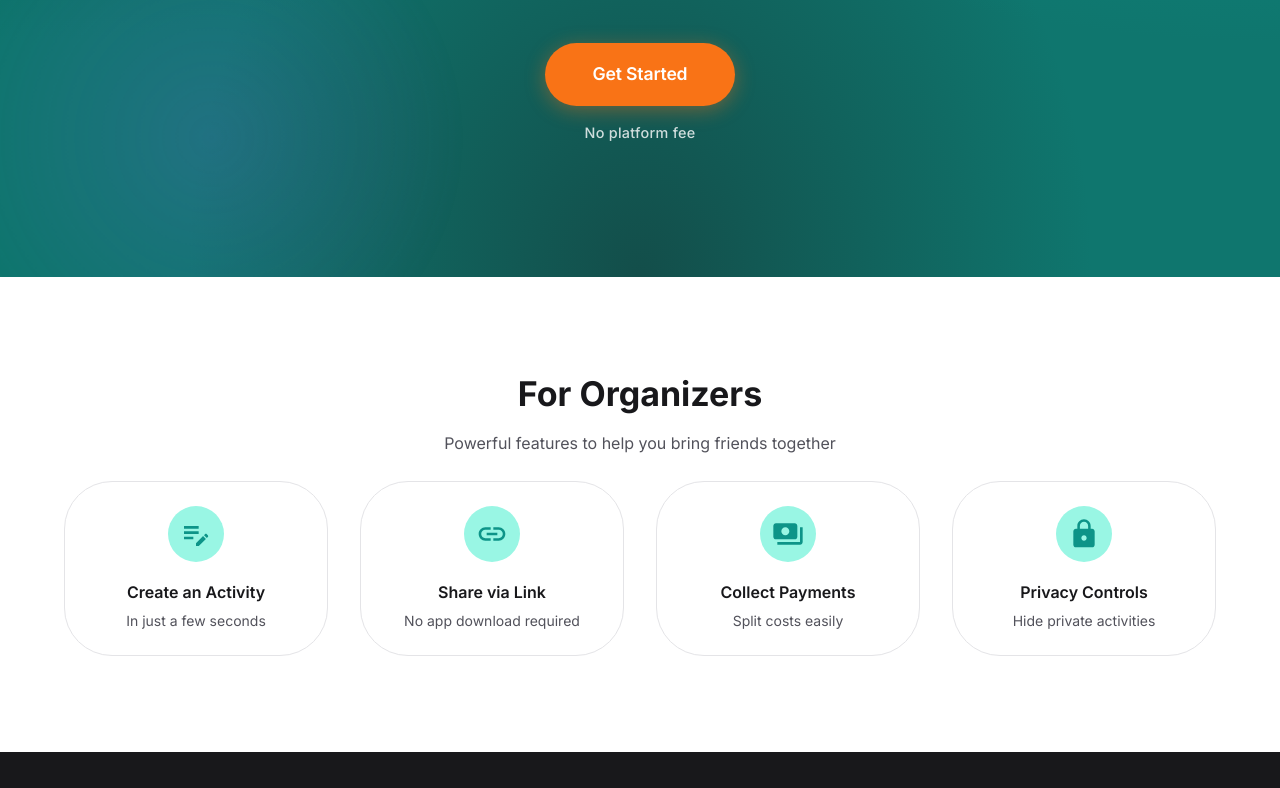
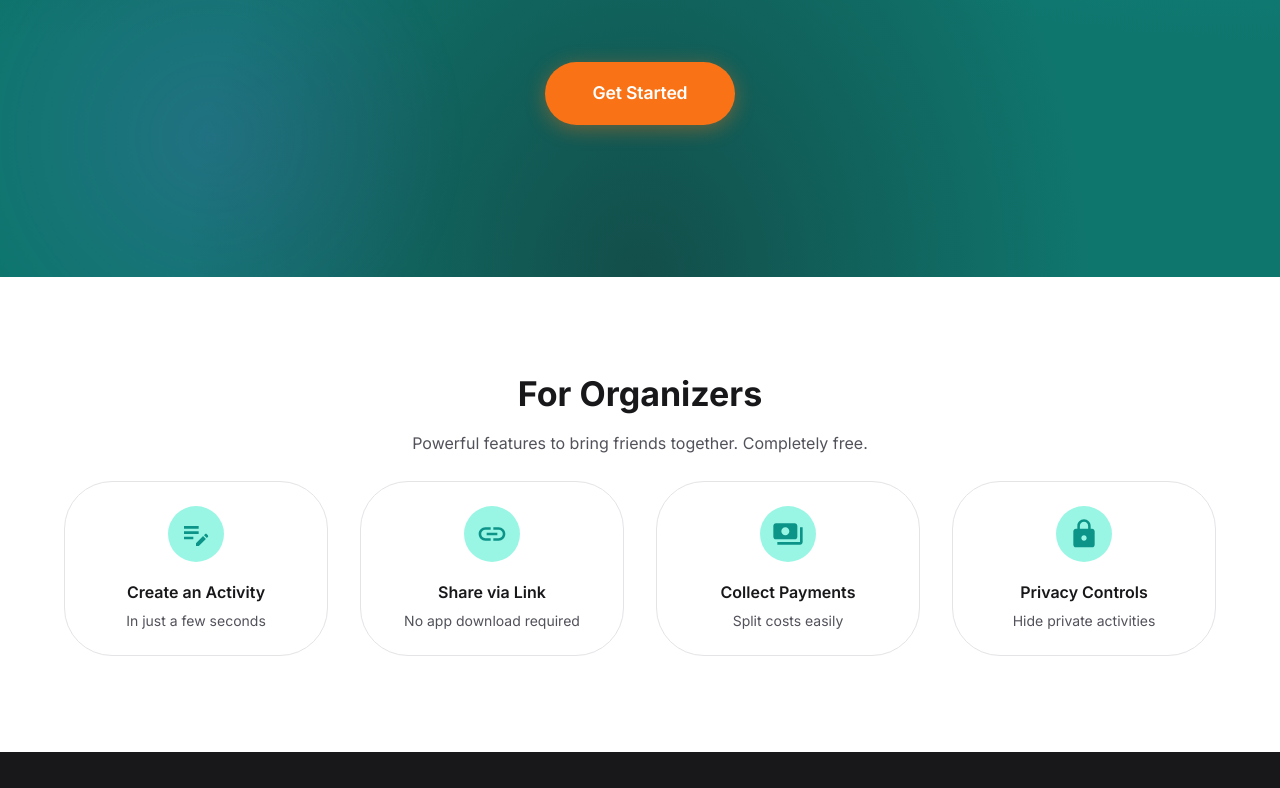
Before and after one commit to deepak-2309/floc25, a React (Create React App) app: page / in a window 1280 px wide. Shown: the part 523-1311 px from the top of the page. Built offline with nearby package versions, Linux system fonts and the light colour scheme; no server answers.

Commit message:
Update Landing Page text and font weight

```diff
--- a/src/components/LandingPage.tsx
+++ b/src/components/LandingPage.tsx
@@ -131,6 +131,7 @@ const LandingPage: React.FC = () => {
                         variant="h2"
                         sx={{
                             fontFamily: 'Pacifico, cursive',
+                            fontWeight: 400, // Regular weight
                             color: 'white',
                             mb: 2,
                             fontSize: { xs: '3rem', md: '4rem' },
@@ -326,18 +327,7 @@ const LandingPage: React.FC = () => {
                     >
                         Get Started
                     </Button>
-                    <Typography
-                        variant="body2"
-                        sx={{
-                            color: 'rgba(255, 255, 255, 0.8)',
-                            mt: 2,
-                            fontSize: '0.9rem',
-                            fontWeight: 500,
-                            letterSpacing: '0.02em',
-                        }}
-                    >
-                        No platform fee
-                    </Typography>
+
                 </Container>
             </Box>
 
@@ -372,7 +362,7 @@ const LandingPage: React.FC = () => {
                             mx: 'auto',
                         }}
                     >
-                        Powerful features to help you bring friends together
+                        Powerful features to bring friends together. Completely free.
                     </Typography>
 
                     <Grid container spacing={4}>
```
